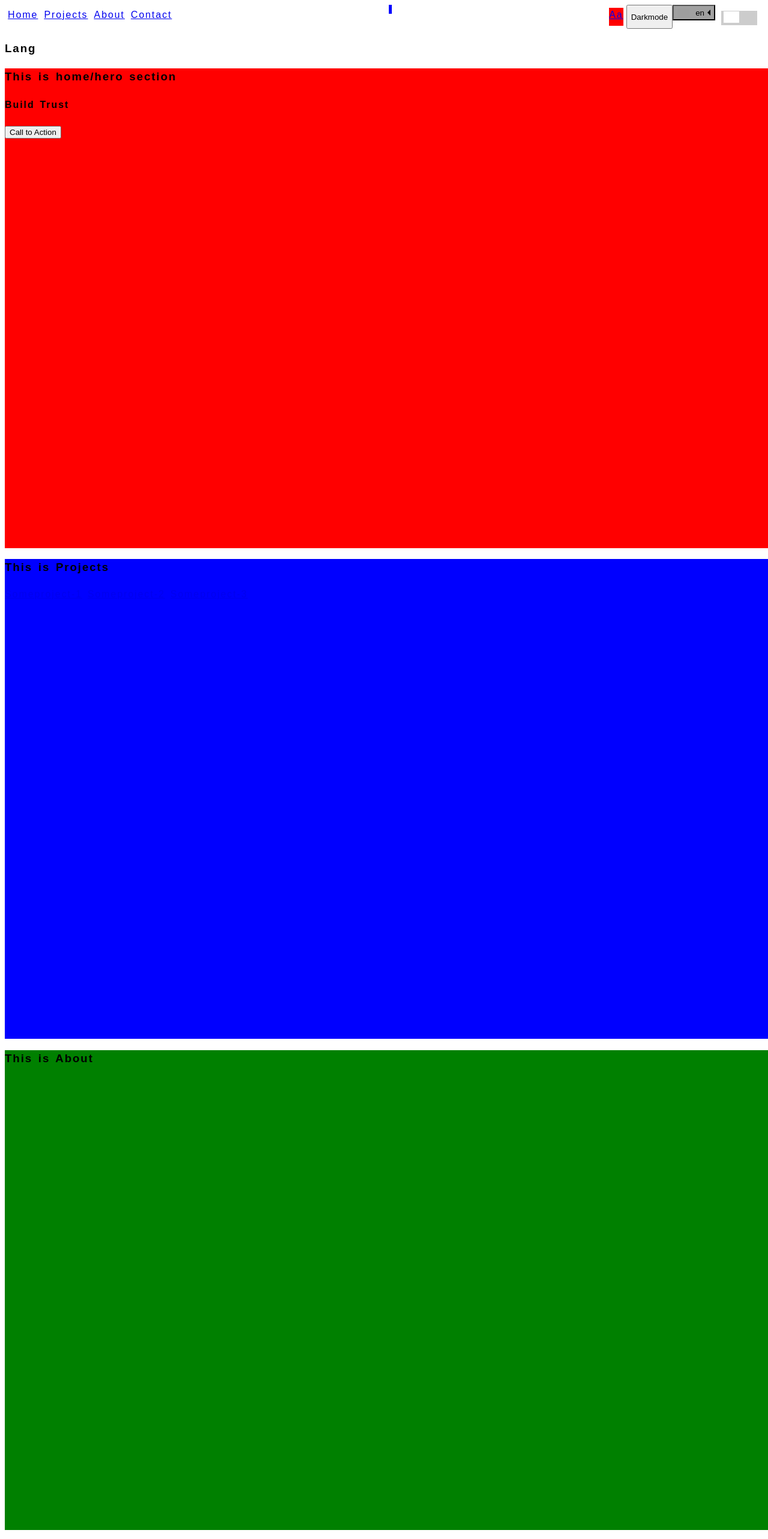
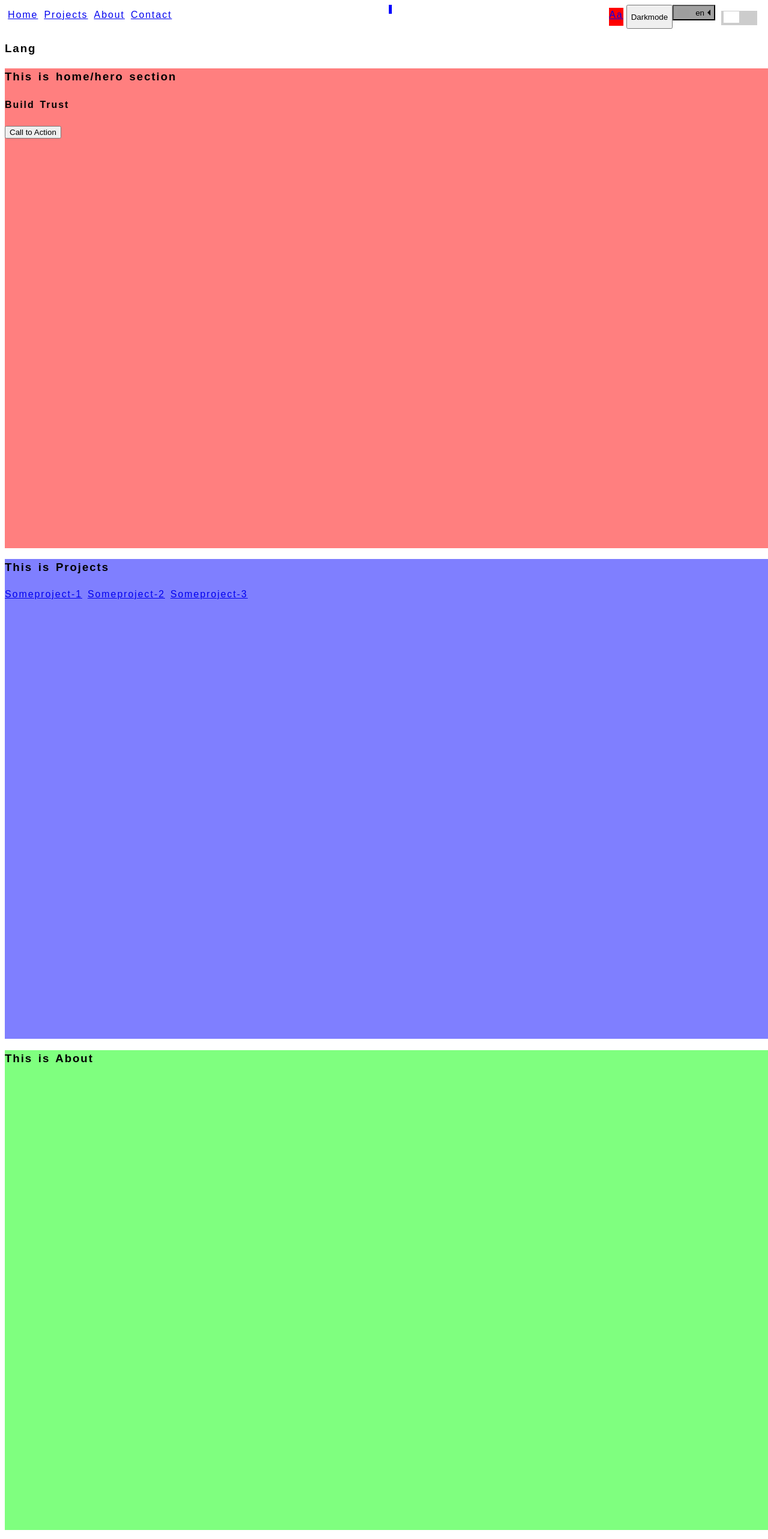
Before and after one commit to krissendev/dockerIntegrate, a SvelteKit app: page / in a window 1280 px wide. Shown: the top 2566 px of the page at 60% size. Built offline with nearby package versions, Linux system fonts and the light colour scheme; grey boxes are pictures that could not be loaded; a web font is replaced by a local one.

Commit message:
darkmode global styling w +layout.svelte styling & modal cssModal styleclass in store.js

```diff
--- a/src/routes/+layout.svelte
+++ b/src/routes/+layout.svelte
@@ -20,10 +20,24 @@
     line-height: 1.5;    /* Line height is 150% of the font size */
     letter-spacing: 0.12em; /* Letter spacing is 0.12 times the font size */
     word-spacing: 0.16em; /* Word spacing is 0.16 times the font size */
+
+    color:black;
+    background-color:white;
 }
 
-:global(p){
-    margin-bottom: 2em; /* Spacing after paragraphs is 200% of the font size */
-}
+  :global(p){
+      margin-bottom: 2em; /* Spacing after paragraphs is 200% of the font size */
+  }
+  :global(.pageSection){
+    width:100vw;
+    height:100vh;
+
+  }
+  :global(.homeSvelte){background-color: rgba(255,0,0, 0.5);}
+  :global(.projectSvelte){background-color: rgba(0,0,255,0.5);}
+  :global(.aboutSvelte){background-color: rgba(0,255,0,0.5);}
+  :global(.contactSvelte){background-color: rgba(255,255,0,0.5);}
+  :global(.whiteModal){background-color: rgba(192, 216, 255, 0.95);}
+  :global(.darkModal){background-color: rgba(33, 58, 98, 0.95);}
 </style>
-  <slot />
+<slot />
--- a/src/routes/About.svelte
+++ b/src/routes/About.svelte
@@ -1,7 +1,3 @@
-<div class="pageSection">
+<div class="pageSection aboutSvelte">
     <h3 id="about">This is About</h3>
 </div>
-<style>
-    @import '$lib/layout/page.css';
-    .pageSection{background-color: green;}
-</style>
--- a/src/routes/Contact.svelte
+++ b/src/routes/Contact.svelte
@@ -1,4 +1,4 @@
-<div class="pageSection">
+<div class="pageSection contactSvelte">
     <h3 id="contact">This is Contact</h3>
     <form>
         <input type="text" placeholder="name" required>
@@ -7,7 +7,3 @@
         <button>Send</button>
     </form>
 </div>
-<style>
-    @import '$lib/layout/page.css';
-    .pageSection{background-color: yellow;}
-</style>
--- a/src/routes/CookieConsent.svelte
+++ b/src/routes/CookieConsent.svelte
@@ -1,7 +1,7 @@
 <script>
     import { onMount } from 'svelte';
     import { get } from 'svelte/store';
-    import {cookieConsentVisible, sessionPreferences, cookieConsent, cookieState} from '$store/store.js';
+    import {cookieConsentVisible, sessionPreferences, cookieConsent, cookieState, cssModal} from '$store/store.js';
     import { darkMode } from '$lib/layout/darkmode';
 
 
@@ -35,8 +35,8 @@
     })
 </script>
 
-<div class="cookieModalContent" style="visibility: {visibility};">
-    <div class="cookieModal"></div>
+<div class="cookieModalContent"  style="visibility: {visibility};">
+    <div class={`${$cssModal} cookieModal`}></div>
     <button aria-label="Close Modal Window" class="exitCookieConsent" on:click={handleToggle}>X</button>
     <div class="cookieModalText">
         <h3>Save preferences with Cookies</h3>
@@ -70,7 +70,6 @@
     font-size: larger;
     padding:20px;
     margin:20px;
-    background-color:white;
 }
 
 .exitCookieConsent{
@@ -93,8 +92,6 @@
     top:0;
     width:100vw;
     height:100vh;
-    background-color: blue;
-    opacity:90%;
 }
 button{
     padding: 10px 20px;
--- a/src/routes/Home.svelte
+++ b/src/routes/Home.svelte
@@ -1,10 +1,5 @@
-<div class="pageSection">
+<div class="pageSection homeSvelte">
     <h3 id="home">This is home/hero section</h3>
     <h4>Build Trust</h4>
     <button>Call to Action</button>
 </div>
-
-<style>
-    @import '$lib/layout/page.css';
-    .pageSection{background-color: red;}
-</style>
--- a/src/routes/Projects.svelte
+++ b/src/routes/Projects.svelte
@@ -1,10 +1,6 @@
-<div class="pageSection">
+<div class="pageSection projectSvelte">
     <h3 id="projects">This is Projects</h3>
     <a href="/App">Someproject-1</a>
     <a href="/App">Someproject-2</a>
     <a href="/App">Someproject-3</a>
 </div>
-<style>
-    @import '$lib/layout/page.css';
-    .pageSection{background-color: blue;}
-</style>
--- a/src/store/store.js
+++ b/src/store/store.js
@@ -7,4 +7,6 @@ export const sessionPreferences = writable({
     lang:"en"
 });
 export const cookieConsent = writable(false);
-export const cookieState = writable(''); //document.cookie
+export const cookieState = writable(''); //document.
+
+export const cssModal = writable('whiteModal'); //whiteModal , darkModal
```
Also changed, not shown: src/lib/layout/darkmode.js.
